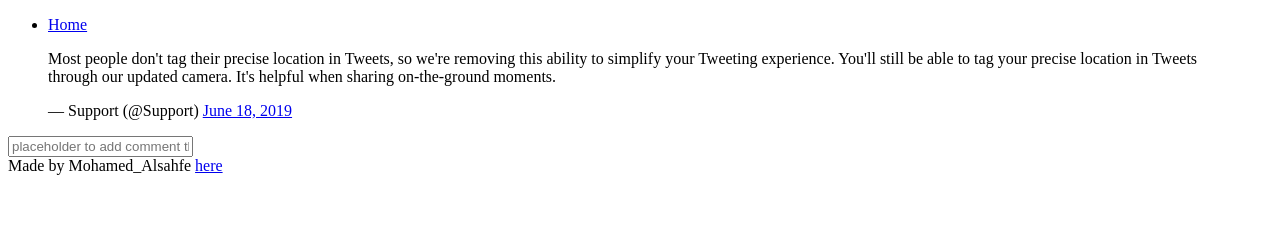
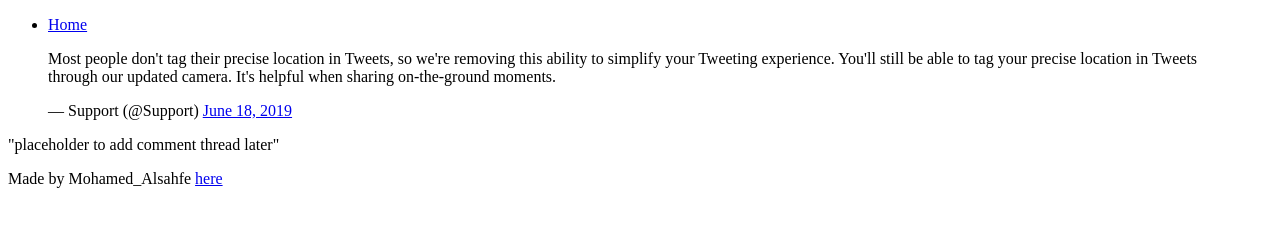
Before and after one commit to Mohamed-JsDev/My_First_Portfolio, a plain HTML site: page html_basic/tweets.html in a window 1280 px wide. Drawn offline with Linux system fonts and the light colour scheme.

Commit message:
next & third task complete

```diff
--- a/html_basic/tweets.html
+++ b/html_basic/tweets.html
@@ -36,11 +36,7 @@
         ></script>
       </article>
       <aside>
-        <input
-          type="text"
-          placeholder="placeholder to add comment thread later"
-          required
-        />
+        <p>"placeholder to add comment thread later"</p>
       </aside>
     </main>
     <footer>
```
